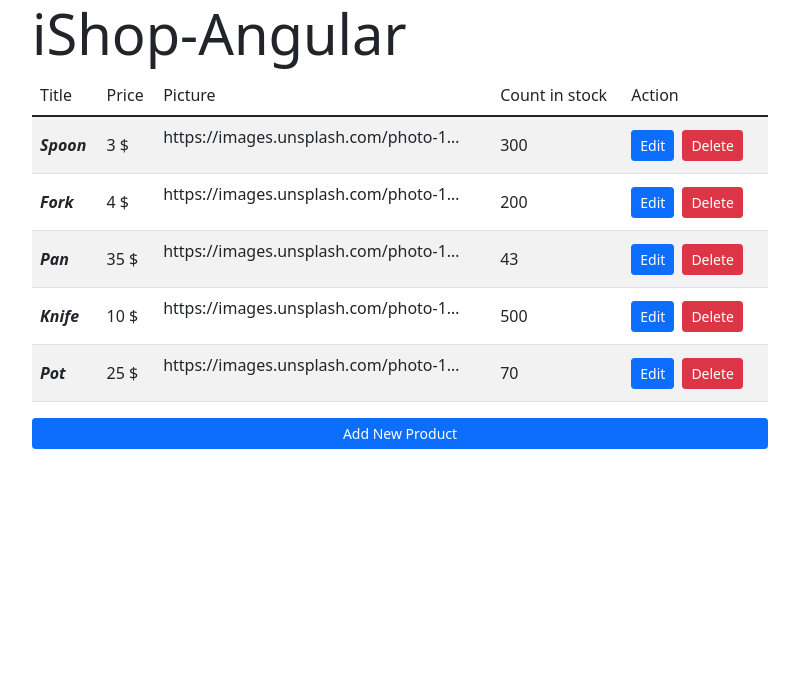
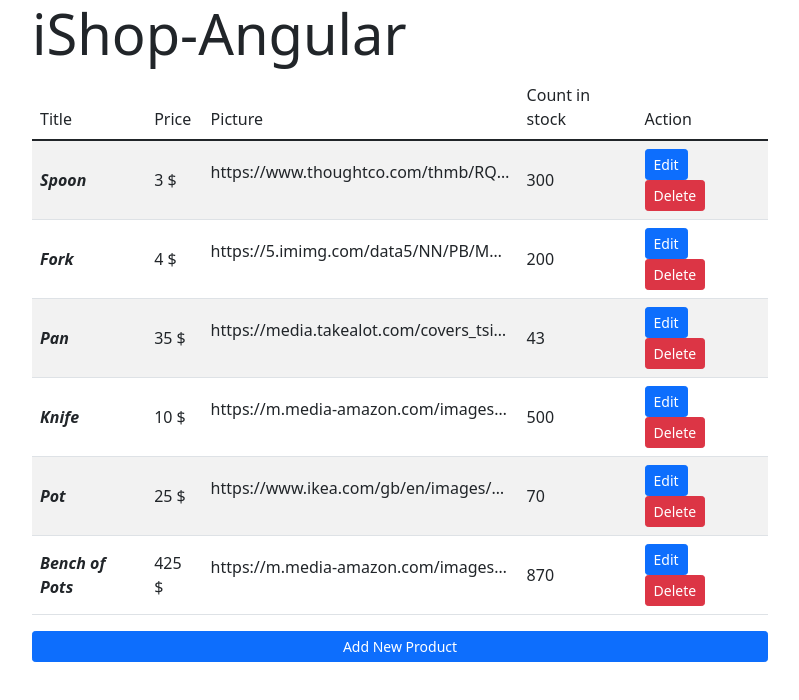
Before and after one commit to svetulka/iShop-Angular, an Angular app: page / in a window 1280 px wide. Shown: the top 700 px of the page, without its empty margins (50-849 px from the left). Built offline with nearby package versions, Linux system fonts and the light colour scheme.

Commit message:
fix: fix problem with incorrect working of validation in edit product form

```diff
--- a/src/app/ishop/product-create/product-create.component.scss
+++ b/src/app/ishop/product-create/product-create.component.scss
@@ -1,6 +1,7 @@
 select {
 	background: transparent;
 	border: none;
+
 	&.form-select {
 		&:focus {
 			box-shadow: none;
--- a/src/app/ishop/product-edit/product-edit.component.html
+++ b/src/app/ishop/product-edit/product-edit.component.html
@@ -15,8 +15,7 @@
 		</div>
 		<div class="form-group">
 			<label>Image URL</label>
-			<input class="form-control" name="pictureUrl" formControlName="pictureUrl"
-				pattern='(http)?s?:?(\/\/[^"]*\.(?:png|jpg|jpeg|gif|png|svg))' />
+			<input class="form-control" name="pictureUrl" formControlName="pictureUrl" />
 			<div *ngIf="formEditProduct.controls['pictureUrl'].invalid && formEditProduct.controls['pictureUrl'].touched">
 				<small *ngIf="pictureUrlFC.errors.pattern" class="alert alert-danger">
 					Please, provide correct picture URL
--- a/src/app/ishop/product-edit/product-edit.component.scss
+++ b/src/app/ishop/product-edit/product-edit.component.scss
@@ -0,0 +1,13 @@
+button {
+	margin: 1rem 1rem 0 0;
+}
+
+small {
+	display: block;
+}
+
+.alert {
+	padding: 0.3rem;
+	margin: 0.3rem 0;
+	line-height: 1rem;
+}
--- a/src/app/ishop/product-edit/product-edit.component.ts
+++ b/src/app/ishop/product-edit/product-edit.component.ts
@@ -38,9 +38,9 @@ export class ProductEditComponent implements OnInit{
 				Validators.required
 			])
 		});
+
+		this.pictureUrlFC = this.formEditProduct.get('pictureUrl');
 	}
-
-
 
 	handleCancelClick() {
 		this.productCanceled.emit();
@@ -53,7 +53,6 @@ export class ProductEditComponent implements OnInit{
 		};
 		this.productUpdated.emit(product);
 		this.formEditProduct.reset();
-		console.log('submit form edit');
 	}
 
 }
--- a/src/assets/products.json
+++ b/src/assets/products.json
@@ -3,35 +3,42 @@
       "id": 0,
       "title": "Spoon",
       "price": 3,
-      "pictureUrl": "https://images.unsplash.com/photo-1619367300933-376d8c5cd5f9?crop=entropy&cs=tinysrgb&fit=max&fm=jpg&ixid=MnwzMDA3Njh8MHwxfHNlYXJjaHwxfHxzcG9vbnxlbnwwfDB8fHwxNjUzOTE1MTQw&ixlib=rb-1.2.1&q=80&w=1080",
+      "pictureUrl": "https://www.thoughtco.com/thmb/RQa7PCRIvyeuDFv_reINweTGfVI=/1885x1414/smart/filters:no_upscale()/GettyImages-1097037546-35e5377d07704fa69c8ce93833b7afdd.jpg",
       "countInStock": 300
 	},
 	{
       "id": 1,
       "title": "Fork",
       "price": 4,
-      "pictureUrl": "https://images.unsplash.com/photo-1619367300934-373d9adf7dfb?crop=entropy&cs=tinysrgb&fit=max&fm=jpg&ixid=MnwzMDA3Njh8MHwxfHNlYXJjaHwzfHxmb3JrfGVufDB8MHx8fDE2NTM5MTUyMDY&ixlib=rb-1.2.1&q=80&w=1080",
+      "pictureUrl": "https://5.imimg.com/data5/NN/PB/MY-2/ss-fork-spoon-500x500.jpg",
       "countInStock": 200
 	},
 	{
       "id": 2,
       "title": "Pan",
       "price": 35,
-      "pictureUrl": "https://images.unsplash.com/photo-1592156328757-ae2941276b2c?crop=entropy&cs=tinysrgb&fit=max&fm=jpg&ixid=MnwzMDA3Njh8MHwxfHNlYXJjaHwxfHxwYW58ZW58MHwwfHx8MTY1MzkxNzExNw&ixlib=rb-1.2.1&q=80&w=1080",
+      "pictureUrl": "https://media.takealot.com/covers_tsins/47988228/47988228-zoom.jpg",
       "countInStock": 43
 	},
 	{
       "id": 3,
       "title": "Knife",
       "price": 10,
-      "pictureUrl": "https://images.unsplash.com/photo-1593618523725-c22aa27d353d?crop=entropy&cs=tinysrgb&fit=max&fm=jpg&ixid=MnwzMDA3Njh8MHwxfHNlYXJjaHwxNHx8a25pZmV8ZW58MHwwfHx8MTY1MzkxNTI3MQ&ixlib=rb-1.2.1&q=80&w=1080",
+      "pictureUrl": "https://m.media-amazon.com/images/I/51ydt0v8cdL._AC_SL1500_.jpg",
       "countInStock": 500
 	},
 	{
       "id": 4,
       "title": "Pot",
       "price": 25,
-      "pictureUrl": "https://images.unsplash.com/photo-1592156328886-23184f7412e4?crop=entropy&cs=tinysrgb&fit=max&fm=jpg&ixid=MnwzMDA3Njh8MHwxfHNlYXJjaHw0fHxwYW58ZW58MHwwfHx8MTY1MzkxNzExNw&ixlib=rb-1.2.1&q=80&w=1080",
+      "pictureUrl": "https://www.ikea.com/gb/en/images/products/annons-pot-with-lid-glass-stainless-steel__0714768_pe730240_s5.jpg",
       "countInStock": 70
+	},
+	{
+      "id": 5,
+      "title": "Bench of Pots",
+      "price": 425,
+      "pictureUrl": "https://m.media-amazon.com/images/I/81jZNuVLr7L._AC_SX466_.jpg",
+      "countInStock": 870
 	}
 ]
```
